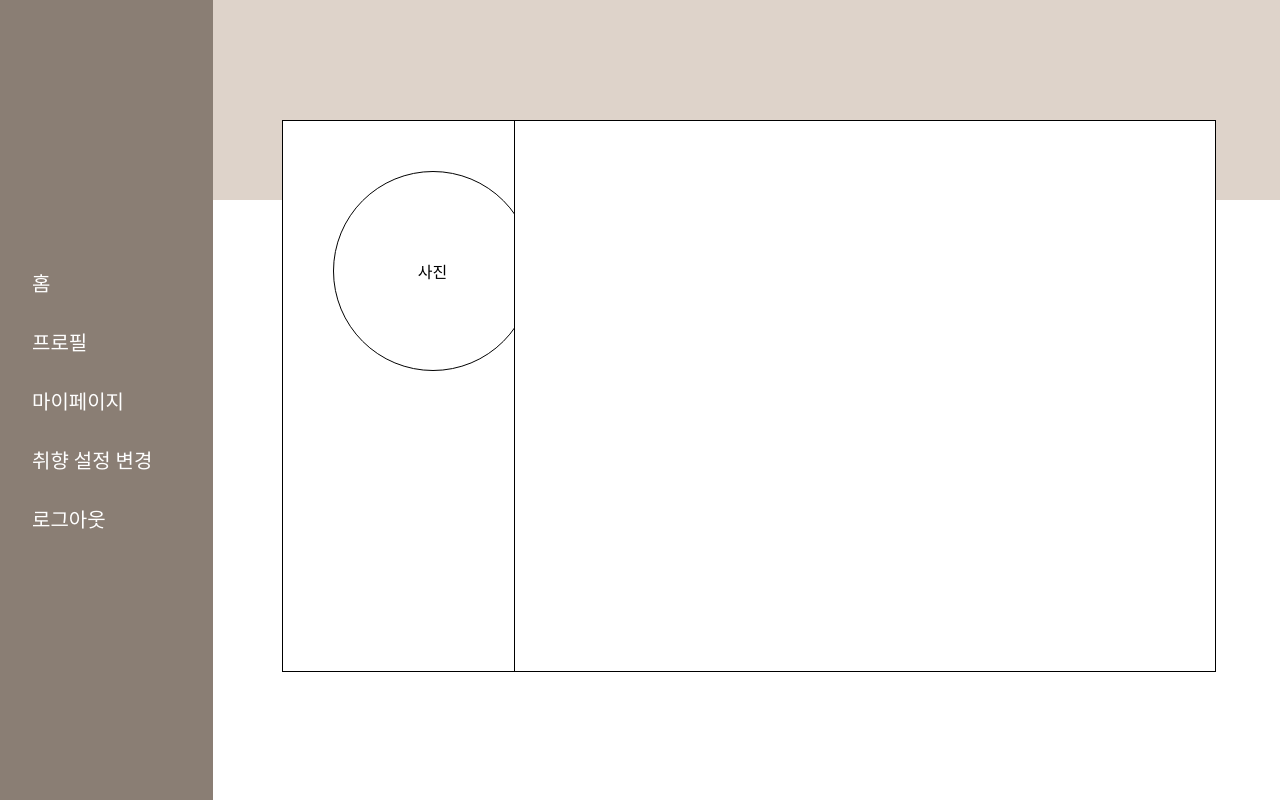
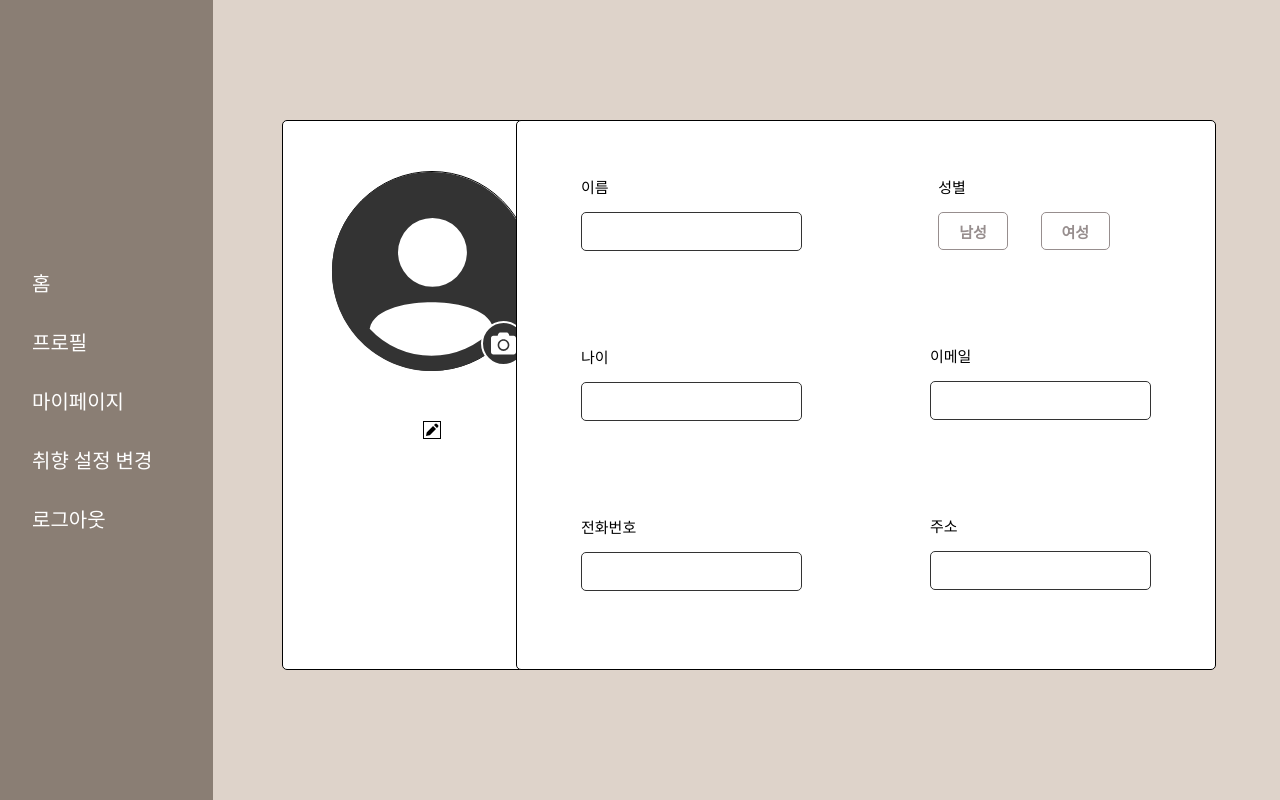
Before and after one commit to Auria-project/frontend, a React (Vite) app: page /setting in a window 1280 px wide. Built offline with nearby package versions, Linux system fonts and the light colour scheme; a web font is replaced by a local one.

Commit message:
feat: setting/profile 화면 CSS 작업

```diff
--- a/src/components/Setting/Profile/Profile.jsx
+++ b/src/components/Setting/Profile/Profile.jsx
@@ -1,20 +1,119 @@
 /** @jsxImportSource @emotion/react */
+import { useRef, useState } from "react";
 import * as s from "./styles";
+import { BiSolidPencil } from "react-icons/bi";
+import { FaCamera } from "react-icons/fa";
+import { IoPersonCircleSharp } from "react-icons/io5";
 
 function Profile() {
-  const name = "강준이";
-  const nickname = "junyi04";
-  const email = "abcd1234@gamil.com";
+  const [selectGender, setSelectGender] = useState("");
+  const [image, setImage] = useState(null);
+  const fileInputRef = useRef(null);
+
+  const handleGenderChange = (gender) => {
+    setSelectGender(gender);
+  };
+
+  // 이미지 파일 선택 처리
+  const handleImageChange = (e) => {
+    const file = e.target.files[0];
+    if (file) {
+      const reader = new FileReader();
+      reader.onloadend = () => {
+        setImage(reader.result);
+      };
+      reader.readAsDataURL(file);
+    }
+  };
+
+  const handleImageClick = () => {
+    fileInputRef.current.click();
+  };
+
+  const handlePencilClick = () => {
+    // write 박스의 input 수정 가능하게 하기
+  };
 
   return (
     <div css={s.container}>
-      <div css={s.header} />
-      <div css={s.body} />
       <div css={s.profile}>
-        <div>사진</div>
+        {/* 파일 입력으로 사진 불러오기 */}
+        <input
+          type="file"
+          accept="image/*"
+          onChange={handleImageChange}
+          ref={fileInputRef}
+          style={{ display: "none" }}
+        />
+
+        {/* 프로필 이미지 */}
+        <div>
+          {image ? (
+          <img
+            src={image}
+            alt="Uploaded Preview"
+            style={{ width: "200px", height: "200px", borderRadius: "40%", border: "1px solid #333" }}
+          />
+        ) : (
+          <div>
+            <IoPersonCircleSharp size={245} color="#333"/>
+          </div>
+        )}
+        </div>
+
+        {/* 프로필 사진 수정 버튼 */}
+        <div onClick={handleImageClick}>
+          <FaCamera size={25} color="white" />
+        </div>
+
+        {/* 프로필 수정 버튼 */}
+        <div onClick={handlePencilClick}>
+          <BiSolidPencil />
+        </div>
+
       </div>
       <div css={s.writeBox}>
-
+        <ul>
+          <li>
+            <p>이름</p>
+            <input type="text" />
+          </li>
+          <li>
+            <p>나이</p>
+            <input type="text" />
+          </li>
+          <li>
+            <p>전화번호</p>
+            <input type="text" />
+          </li>
+        </ul>
+        <ul>
+          <li>
+            <p>성별</p>
+            <div>
+              <button
+                onClick={() => handleGenderChange("male")}
+                css={s.genderBtn(selectGender === "male")}
+              >
+                남성
+              </button>
+              <button
+                onClick={() => handleGenderChange("female")}
+                css={s.genderBtn(selectGender === "female")}
+              >
+                여성
+              </button>
+            </div>
+          </li>
+          <li>
+            <p>이메일</p>
+            <input type="text" />
+          </li>
+          <li>
+            <p>주소</p>
+            <input type="text" />
+          </li>
+        </ul>
       </div>
     </div>
   );
--- a/src/components/Setting/Profile/styles.js
+++ b/src/components/Setting/Profile/styles.js
@@ -5,18 +5,6 @@ export const container = css`
   height: 100%;
   display: flex;
   flex-direction: column;
-`;
-
-export const header = css`
-  flex: 1;
-`;
-
-export const body = css`
-  flex: 3;
-  display: flex;
-  flex-direction: row;
-  background-color: white;
-  gap: 100px;
 `;
 
 export const profile = css`
@@ -27,20 +15,53 @@ export const profile = css`
   top: 15vh;
   left: 22vw;
   border: 1px solid #000;
+  border-radius: 5px;
+  box-sizing: border-box;
   background-color: white;
   align-items: center;
   flex-direction: column;
 
-  & > div {
+  // 프로필 사진 부분
+  & > div:nth-of-type(1) {
     width: 200px;
     height: 200px;
     border: 1px solid #000;
-    border-radius: 100px;
+    border-radius: 50%;
     box-sizing: border-box;
     display: flex;
     justify-content: center;
     align-items: center;
     margin: 50px 0;
+
+    & > div {
+      display: flex;
+      justify-content: center;
+      align-items: center;
+    }
+  }
+
+  // 카메라 모양
+  & > div:nth-of-type(2) {
+    position: absolute;
+    top: 200px;
+    right: 55px;
+    background-color: #333;
+    padding: 8px;
+    border: 2px solid white;
+    border-radius: 50%;
+    box-sizing: border-box;
+    display: flex;
+    justify-content: center;
+    align-items: center;
+  }
+
+  // 연필
+  & > div:nth-of-type(3) {
+    border: 1px solid #000;
+    box-sizing: border-box;
+    display: flex;
+    justify-content: center;
+    align-items: center;
   }
 `;
 
@@ -52,7 +73,88 @@ export const writeBox = css`
   top: 15vh;
   right: 5vw;
   border: 1px solid #000;
+  border-radius: 5px;
+  box-sizing: border-box;
   background-color: white;
-  align-items: center;
-  flex-direction: column;
+  flex-direction: row;
+
+  & > ul:nth-of-type(1) {
+    display: flex;
+    flex-direction: column;
+    flex: 1;
+    align-items: center;
+
+    & > li {
+      padding: 10px;
+      margin: 30px 0px;
+
+      & > p {
+        font-size: 15px;
+        margin: 10;
+      }
+
+      & > input {
+        padding: 10px;
+        border: 1px solid #333;
+        border-radius: 5px;
+        box-sizing: border-box;
+        font-size: 15px;
+      }
+    }
+  }
+
+  & > ul:nth-of-type(2) {
+    display: flex;
+    flex-direction: column;
+    flex: 1;
+    align-items: center;
+
+    & > li {
+      padding: 10px;
+      margin: 30px 0px;
+
+      & > p {
+        font-size: 15px;
+        margin: 10;
+      }
+
+      & > input {
+        padding: 10px;
+        border: 1px solid #333;
+        border-radius: 5px;
+        box-sizing: border-box;
+        font-size: 15px;
+      }
+    }
+  }
 `;
+
+// 성별 선택 버튼
+export const genderBtn = (isSelected) => css`
+  display: inline-block;
+  padding: 7.5px 20px;
+  margin-right: 32.65px;
+  border: 1px solid #333;
+  border-radius: 5px;
+  cursor: pointer;
+  font-size: 15px;
+  font-weight: bold;
+  background-color: ${isSelected ? "#978E8E" : "white"};
+  color: ${isSelected ? "white" : "#978E8E"};
+  border-color: #978E8E;
+  transition: background-color 0.3s ease, color 0.3s ease;
+
+  &:hover {
+    background-color: ${isSelected ? "#978E8E" : "#f1f1f1"};
+  }
+
+  &:active {
+    background-color: #978E8E;
+    border-color: #978E8E;
+    transform: scale(0.98);
+  }
+`;
+
+export const hiddenRadio = css`
+  display: none;
+`;
--- a/src/pages/Detail/styles.js
+++ b/src/pages/Detail/styles.js
@@ -32,7 +32,7 @@ export const header = css`
 
   & > button:nth-of-type(2) {
     display: flex;
-    background-color: #978e8eff;
+    background-color: #978E8E;
     color: white;
     font-size: 15px;
     font-weight: 500;
```
Also changed, not shown: src/pages/Recommendation/Recommendation.jsx (+0 -7 lines), src/pages/Recommendation/styles.js (line endings or trailing spaces).
